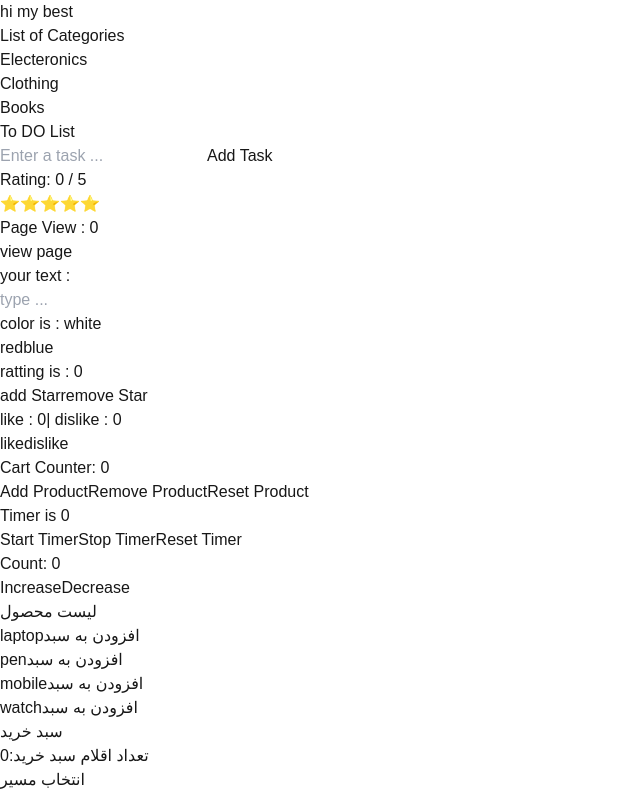
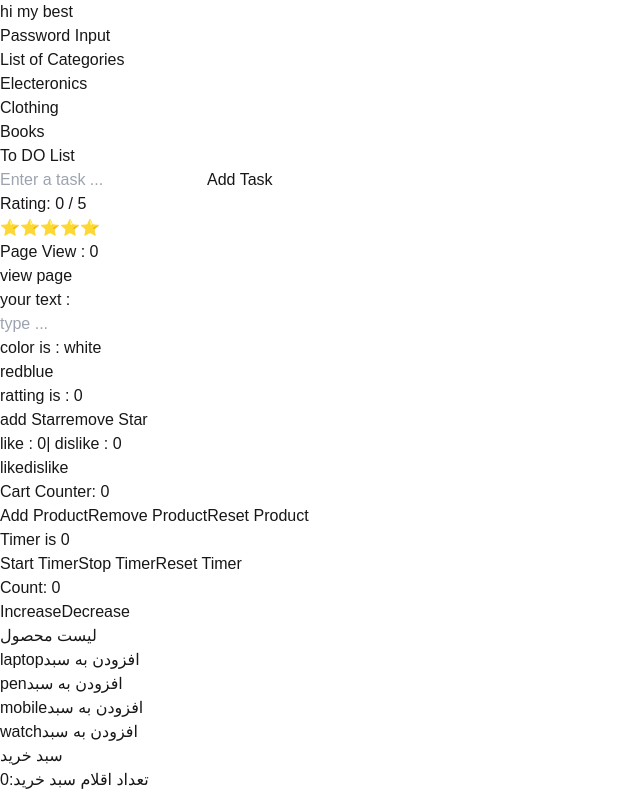
Before and after one commit to frau-azadeh/reactsample, a Next.js app: page / in a window 1280 px wide. Shown: the top 794 px of the page, without its empty margins (0-640 px from the left). Built offline with nearby package versions, Linux system fonts and the light colour scheme.

Commit message:
insert PasswordInput.tsx

```diff
--- /dev/null
+++ b/src/app/component/PasswordInput.tsx
@@ -0,0 +1,14 @@
+'use client'
+import React from 'react'
+
+export const PasswordInput:React.FC = () => {
+  return (
+    <div className='flex flex-col items-center p-4 bg-gray-100'>
+        <h4  className='text-2xl text-blue-950 mb-4'>Password Input</h4>
+        <div className='relative'>
+
+        </div>
+
+    </div>
+  )
+}
--- a/src/app/page.tsx
+++ b/src/app/page.tsx
@@ -13,11 +13,13 @@ import { PageViews } from "./component/PageViews";
 import { StarRating } from "./component/StarRating";
 import { TodoList } from "./component/TodoList";
 import { Categories } from "./component/Categories";
+import { PasswordInput } from "./component/PasswordInput";
 
 export default function Home() {
   return (
 <div>
   <h1>hi my best</h1>
+    <PasswordInput/>
     <Categories/>
     <TodoList/>
     <StarRating/>
```
